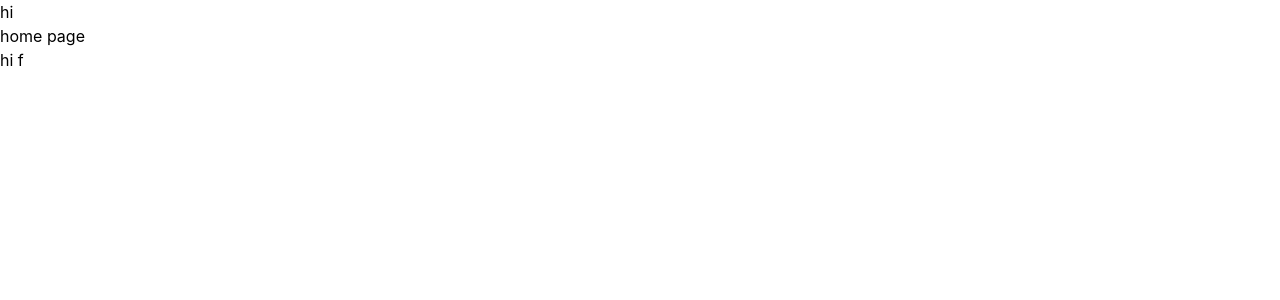
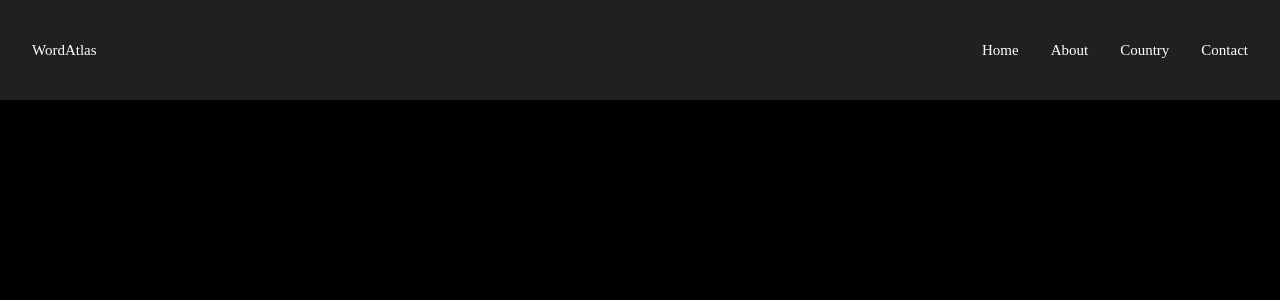
Before and after one commit to harshpurvak/Country-atalas, a React (Vite) app: page / in a window 1280 px wide. Shown: the top 300 px of the page. Built offline with nearby package versions, Linux system fonts and the light colour scheme.

Commit message:
header commit

```diff
--- a/src/App.jsx
+++ b/src/App.jsx
@@ -14,7 +14,7 @@ const router = createBrowserRouter([
     path: "/",
     element: <AppLayout />,
     errorElement: <ErrorPage />,
-  children:[
+    children: [
       {
         path: "/",
         element: <Home />
@@ -38,7 +38,9 @@ const router = createBrowserRouter([
 
 const App = () => {
   return (
+
       <RouterProvider router={router}></RouterProvider>
+
   )
 }
 
--- a/src/components/Layout/AppLayout.jsx
+++ b/src/components/Layout/AppLayout.jsx
@@ -7,7 +7,9 @@ const AppLayout = () => {
     return (
         <>
             <Headers />
-            <Outlet />
+            <main className="Page-Wrapper">
+                <Outlet />
+            </main>
             <Footers />
         </>
     )
--- a/src/components/ui/Headers.jsx
+++ b/src/components/ui/Headers.jsx
@@ -1,10 +1,25 @@
 import React from 'react'
+import { NavLink } from 'react-router-dom'
 
 const Headers = () => {
   return (
-    <div>
-      hi
-    </div>
+    <header className="header">                    {/* ✅ add this */}
+      <div className='grid navbar-grid'>
+        <div className='logo'>
+          <NavLink>
+            <h1>WordAtlas</h1>
+          </NavLink>
+        </div>
+        <nav className="nav">                      {/* ✅ add this */}
+          <ul>
+            <li><NavLink to="/">Home</NavLink></li>
+            <li><NavLink to="/about">About</NavLink></li>
+            <li><NavLink to="/country">Country</NavLink></li>
+            <li><NavLink to="/contact">Contact</NavLink></li>
+          </ul>
+        </nav>
+      </div>
+    </header>
   )
 }
 
--- a/src/index.css
+++ b/src/index.css
@@ -1 +1,144 @@
 @import "tailwindcss";
+
+*,
+*::before,
+*::after {
+    margin: 0;
+    padding: 0;
+    box-sizing: border-box;
+}
+
+html {
+    font-size: 62.5%;
+    scroll-behavior: smooth;
+}
+
+body {
+    min-height: 100vh;
+    line-height: 1.5;
+    -webkit-font-smoothing: antialiased;
+}
+
+img,
+picture,
+video,
+canvas,
+svg {
+    display: block;
+    max-width: 100%;
+}
+
+input,
+button,
+textarea,
+select {
+    font: inherit;
+}
+
+p,
+h1,
+h2,
+h3,
+h4,
+h5,
+h6 {
+    overflow-wrap: break-word;
+}
+
+ul,
+ol {
+    list-style: none;
+}
+
+a {
+    text-decoration: none;
+    color: inherit;
+}
+
+button {
+    cursor: pointer;
+    border: none;
+    background: none;
+}
+
+.Page-Wrapper {
+    max-width: 1200px;
+    margin: 0 auto;
+    padding: 0 2.4rem;
+}
+
+* {
+    margin: 0;
+    padding: 0;
+    box-sizing: border-box;
+}
+
+body {
+    background-color: #000;
+    font-family: cursive;
+    min-height: 100vh;
+}
+
+h1 {
+    color: #fff;
+}
+
+.grid {
+    display: grid;
+}
+
+.grid-two-cols {
+    grid-template-columns: repeat(2, 1fr);
+}
+
+.grid-three-cols {
+    grid-template-columns: repeat(3, 1fr);
+}
+
+.grid-four-cols {
+    grid-template-columns: repeat(4, 1fr);
+}
+
+.header {
+    height: 10rem;
+    box-shadow: rgba(255, 255, 255, 0) 0px 10px 10px -10px;
+    background-color: #202020;
+    width: 100%;
+
+    & container {
+        height: 10rem;
+    }
+}
+
+.navbar-grid {
+    grid-template-columns: 0.5fr 1fr;
+    padding: 0 3.2rem;
+    align-items: center;
+    height: 10rem;
+}
+
+.logo h1{
+    font-size: 15px;
+}
+
+.nav ul {
+    display: flex;
+    justify-content: flex-end;
+    gap: 3.2rem;
+    color: #fff;
+
+    & li a {
+        color: #fff;
+        font-size: 15px;
+    }
+}
+
+.ham-menu {
+    display: none;
+}
+
+@media screen and (max-width: 998px) {
+    .menu-web {
+        display: none;
+    }
+}
```
Lines whose indentation alone changed are shown as unchanged.
